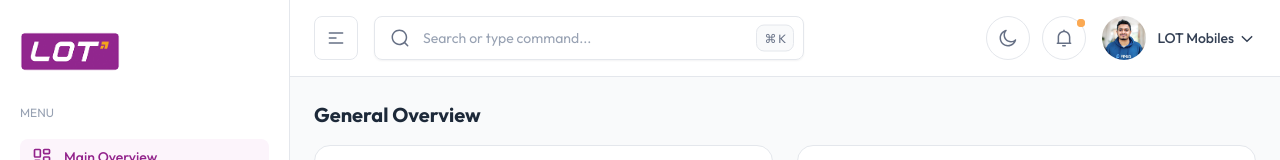
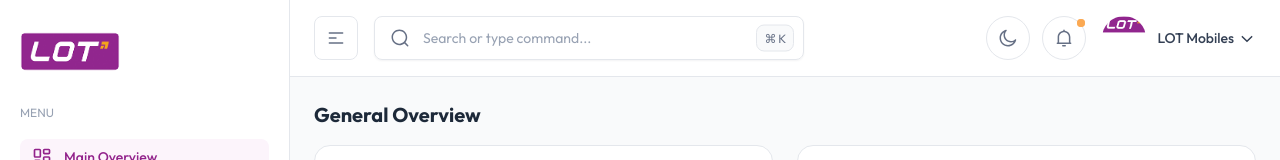
Before and after one commit to Gykadigitals/lot-mobiles-dashboard, a Next.js app: page / in a window 1280 px wide. Shown: the top 160 px of the page. Built offline with nearby package versions, Linux system fonts and the light colour scheme; sample sign-in values are in the browser's storage.

Commit message:
chore: update default user profile contact details and brand avatar imagery

```diff
--- a/src/components/header/UserDropdown.tsx
+++ b/src/components/header/UserDropdown.tsx
@@ -35,7 +35,7 @@ export default function UserDropdown() {
           <Image
             width={44}
             height={44}
-            src="/images/user/owner.jpg"
+            src="/images/logo/logo.png"
             alt="User"
           />
         </span>
--- a/src/components/user-profile/UserInfoCard.tsx
+++ b/src/components/user-profile/UserInfoCard.tsx
@@ -45,7 +45,7 @@ export default function UserInfoCard() {
                 Email address
               </p>
               <p className="text-sm font-medium text-gray-800 dark:text-white/90">
-                randomuser@pimjo.com
+                lotmobiles@gmail.com
               </p>
             </div>
 
@@ -54,7 +54,7 @@ export default function UserInfoCard() {
                 Phone
               </p>
               <p className="text-sm font-medium text-gray-800 dark:text-white/90">
-                +09 363 398 46
+                +91 98765 43210
               </p>
             </div>
 
--- a/src/components/user-profile/UserMetaCard.tsx
+++ b/src/components/user-profile/UserMetaCard.tsx
@@ -24,7 +24,7 @@ export default function UserMetaCard() {
               <Image
                 width={80}
                 height={80}
-                src="/images/user/owner.jpg"
+                src="/images/logo/logo.png"
                 alt="user"
               />
             </div>
```
